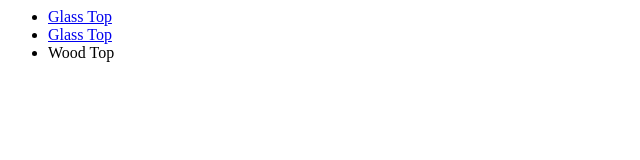
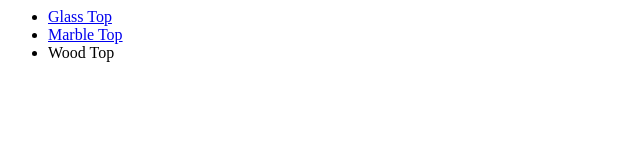
Before and after one commit to mozack29/POC, a plain HTML site: page index.html in a window 1280 px wide. Shown: the full height of the page, 0-640 px from the left. Drawn offline with Linux system fonts and the light colour scheme.

Commit message:
Update index.html

```diff
--- a/index.html
+++ b/index.html
@@ -3,7 +3,7 @@
 <body>
 <ul>
   <li><a href="/Table/glass.html">Glass Top</a></li>
-    <li><a href="/Table/marble.html">Glass Top</a></li>
+    <li><a href="/Table/marble.html">Marble Top</a></li>
   <li>Wood Top</li>
 </ul>
 </body>
```
